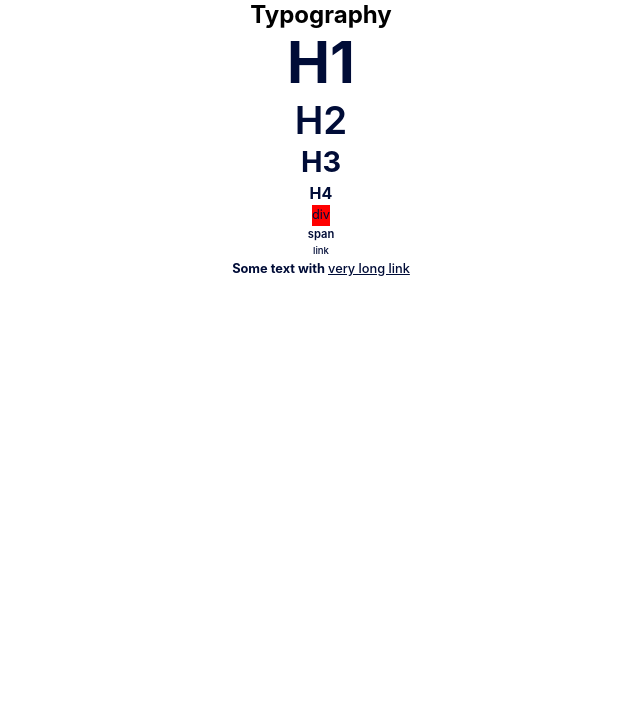
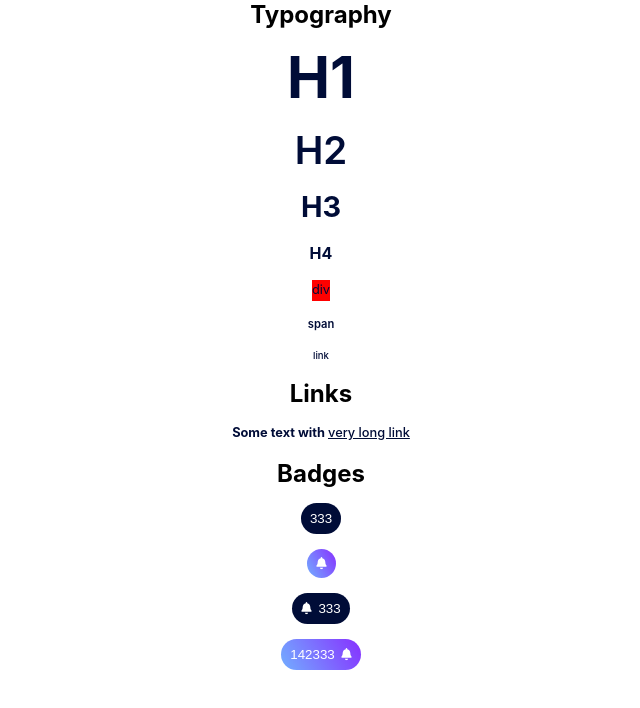
Before and after one commit to Fenix4088/SR_Design, a React (Create React App) app: page / in a window 1280 px wide. Shown: the top 708 px of the page, without its empty margins (319-959 px from the left). Built offline with nearby package versions, Linux system fonts and the light colour scheme.

Commit message:
Badge: basic styles

```diff
--- /dev/null
+++ b/custom.d.ts
@@ -0,0 +1,4 @@
+declare module '*.svg' {
+    const content: any;
+    export default content;
+}
--- a/src/app/App.scss
+++ b/src/app/App.scss
@@ -1,3 +1,13 @@
+.sandbox {
+  display: flex;
+  flex-flow: column nowrap;
+  align-items: center;
+
+  & > * {
+    margin-bottom: 15px;
+  }
+}
+
 *,
 *::after,
 *::before {
--- /dev/null
+++ b/src/components/Badge/Badge.module.scss
@@ -0,0 +1,69 @@
+@import "../../styles/colors";
+
+.badge {
+  padding: 8px 9px;
+  display: flex;
+  justify-content: space-between;
+  align-items: center;
+  border-radius: 20px;
+  cursor: pointer;
+  border: none        ;
+
+  &.basic {
+    background: $Dubai;
+    transition: all .2s ease;
+
+    &:hover {
+      background: $FutureHover;
+    }
+
+    &:active {
+      background: $FuturePress;
+    }
+
+    &:focus {
+      background: $Dubai;
+      outline: $Future solid 2px;
+    }
+
+  }
+
+  &.notification {
+    background: $Birthday;
+    transition: all .2s ease;
+
+    &:hover {
+      background: $DiscoManHover;
+    }
+
+    &:active {
+      background: $DiscoManPress;
+    }
+
+    &:focus {
+      background: $Birthday;
+      outline: $Future solid 2px;
+    }
+  }
+
+  span:nth-child(2n) {
+    margin-left: 6px;
+  }
+
+  .icon {
+    svg {
+      display: flex;
+      justify-content: center;
+      align-items: center;
+      width: 11px;
+      height: 12.57px;
+      path {
+        fill: #fff;
+      }
+    }
+  }
+
+  .value {
+    color: #fff
+  }
+}
--- /dev/null
+++ b/src/components/Badge/Badge.tsx
@@ -0,0 +1,44 @@
+import React from 'react';
+import styles from './Badge.module.scss'
+import classNames from "classnames";
+
+interface BadgeProps {
+    children: JSX.Element | JSX.Element[]
+    isDisabled?: false
+    type?: 'basic' | 'notification'
+}
+
+export const Badge = ({children, type = 'basic', isDisabled}: BadgeProps) => {
+    const badgeCN = classNames(styles['badge'], styles[`${type}`])
+    return (
+        <button className={badgeCN} disabled={isDisabled}>{children}</button>
+    )
+}
+
+
+interface BIconProps {
+    children: JSX.Element
+}
+
+export const BIcon = ({children: child, ...props}: BIconProps) => {
+    return (
+        <span className={styles['icon']}>
+            {child}
+        </span>
+    )
+}
+
+interface BValueProps {
+    textContent: `${number}`;
+}
+
+export const BValue = ({textContent}: BValueProps) => {
+    return (
+        <span className={styles['value']}>
+            {textContent}
+        </span>
+    )
+}
+
+Badge.Icon = BIcon
+Badge.Value = BValue
--- a/src/components/Sandbox/Sandbox.tsx
+++ b/src/components/Sandbox/Sandbox.tsx
@@ -1,6 +1,9 @@
 import React from 'react';
+import '../../app/App.scss'
 import {T} from '../T/T';
 import {L} from "../L/L";
+import {Badge} from "../Badge/Badge";
+import {ReactComponent as BellIcon} from '../../icons/bell.svg'
 
 
 export const Sandbox = () => {
@@ -10,7 +13,7 @@ export const Sandbox = () => {
 
     return (
         <>
-            <div style={{display: 'flex', flexFlow: "column nowrap", alignItems: "center"}}>
+            <div className={'sandbox'}>
                 <h2>Typography</h2>
                 <T>
                     <h1>H1</h1>
@@ -33,7 +36,7 @@ export const Sandbox = () => {
                 <T textType={'body-3'} fontWeight={'medium'}>
                     <a href={'#'} onMouseOver={onMouseInHandler}>link</a>
                 </T>
-
+                <h2>Links</h2>
                 <T fontWeight={'bold'} textType={'body-1'}>
                     <span>Some text with{' '}
                         <L>
@@ -41,8 +44,31 @@ export const Sandbox = () => {
                         </L>
                     </span>
                 </T>
+                <h2>Badges</h2>
+                <Badge>
+                    <Badge.Value textContent={'333'}/>
+                </Badge>
+
+                <Badge type={'notification'}>
+                    <Badge.Icon>
+                        <BellIcon/>
+                    </Badge.Icon>
+                </Badge>
+
+                <Badge>
+                    <Badge.Icon>
+                        <BellIcon/>
+                    </Badge.Icon>
+                    <Badge.Value textContent={'333'}/>
+                </Badge>
+
+                <Badge type={'notification'}>
+                    <Badge.Value textContent={'142333'}/>
+                    <Badge.Icon>
+                        <BellIcon/>
+                    </Badge.Icon>
+                </Badge>
             </div>
-
         </>
     )
 }
```
Also changed, not shown: src/icons/bell.svg (added). Lines whose indentation alone changed are shown as unchanged.
